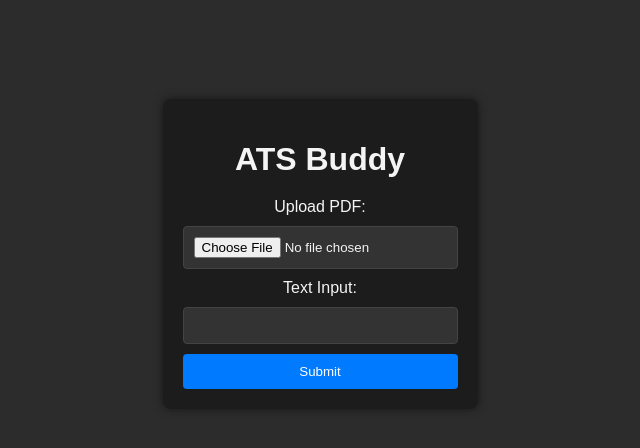
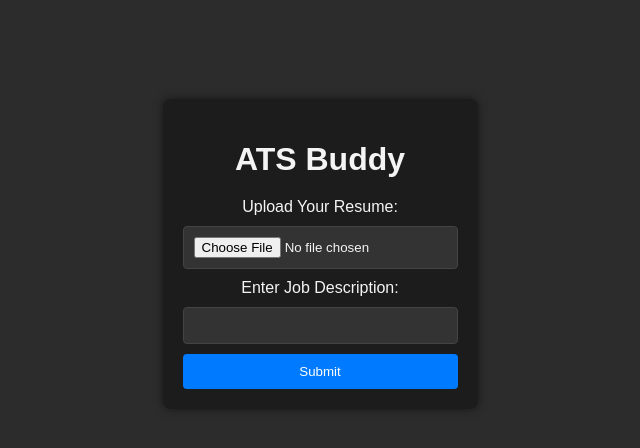
Before and after one commit to abh1shank/ATS-Buddy, a Flask app: page / in a window 1280 px wide. Shown: the part 146-594 px from the top of the page, without its empty margins (320-960 px from the left). Run offline with Flask 3, Linux system fonts and the light colour scheme.

Commit message:
resume_ignore

```diff
--- a/templates/index.html
+++ b/templates/index.html
@@ -11,9 +11,9 @@
         <h1>ATS Buddy</h1>
         {% if not response %}
         <form action="/submit" method="post" enctype="multipart/form-data">
-            <label for="pdf">Upload PDF:</label>
+            <label for="pdf">Upload Your Resume:</label>
             <input type="file" id="pdf" name="pdf" accept="application/pdf" required>
-            <label for="text">Text Input:</label>
+            <label for="text">Enter Job Description:</label>
             <input type="text" id="text" name="text" required>
             <input type="submit" value="Submit">
         </form>
```
